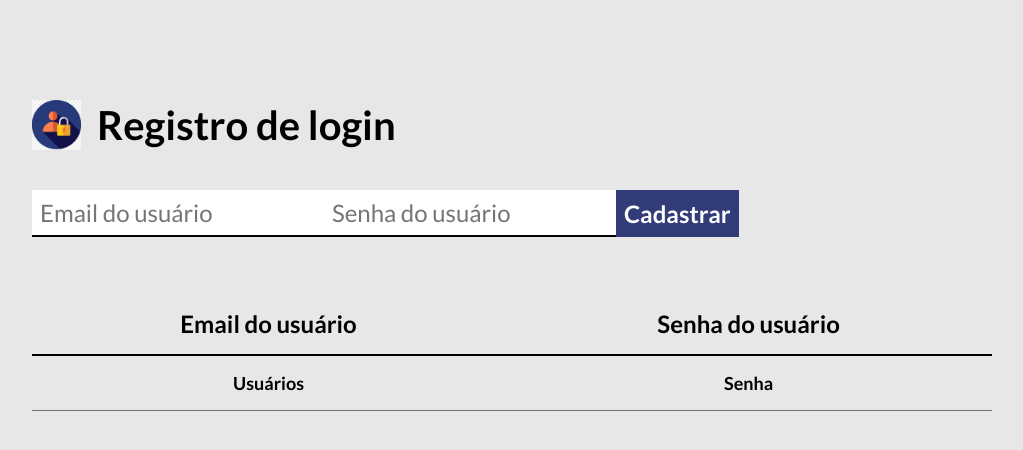
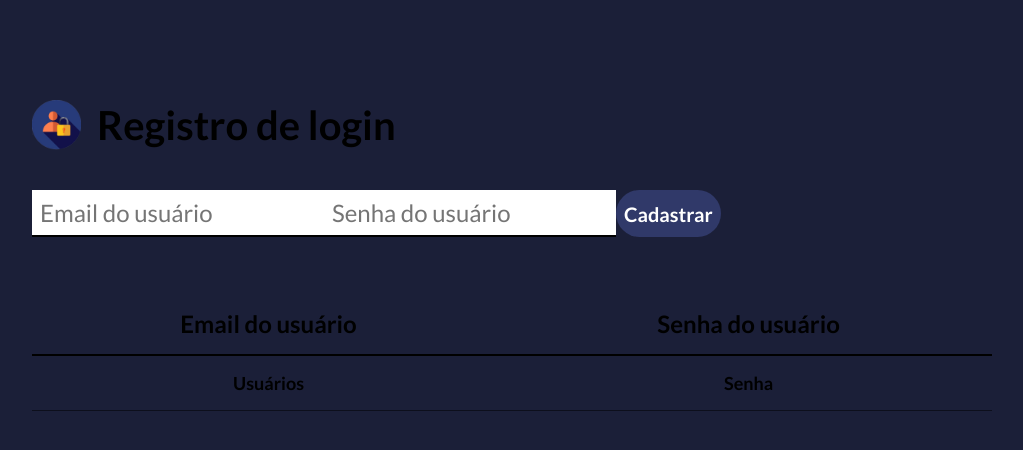
Before and after one commit to GuilhermeMurata/registroLogin, a plain HTML site: page index.html in a window 1280 px wide. Shown: the whole page, without its empty margins (128-1151 px from the left). Drawn offline with Linux system fonts and the light colour scheme.

Commit message:
Fix: js não estava linkado no html

```diff
--- a/index.html
+++ b/index.html
@@ -15,7 +15,7 @@
 <body>
     <div class="container">
         <header>
-            <img src="./image/login.jpg" alt="Imagem de login">
+            <img src="./image/user.png" alt="Imagem de login">
             <h1>Registro de login</h1>
         </header>
         <form id="form-registro">
--- a/main.js
+++ b/main.js
@@ -1,4 +1,4 @@
-const form = document.getElementById('form-cadastro');
+const form = document.getElementById('form-registro');
 const email = [];
 const senha = [];
 
--- a/style.css
+++ b/style.css
@@ -18,7 +18,7 @@
 }
 
 body {
-    background-color: #E7E7E7;
+    background-color: #1b1f38;
     padding-top: 100px;
 }
 
@@ -63,11 +63,13 @@ form input {
 form button {
     padding: 8px;
     border: none;
-    background-color: #313c79;
+    background-color: rgb(48, 57, 105);
     color: #fff;
-    font-size: 24px;
+    font-size: 20px;
     font-weight: bold;
     cursor: pointer;
+    border-radius: 25px;
+    box-shadow: #fff;
 }
 
 table {
```
Also changed, not shown: image/login.jpg (deleted), image/user.png (added).
